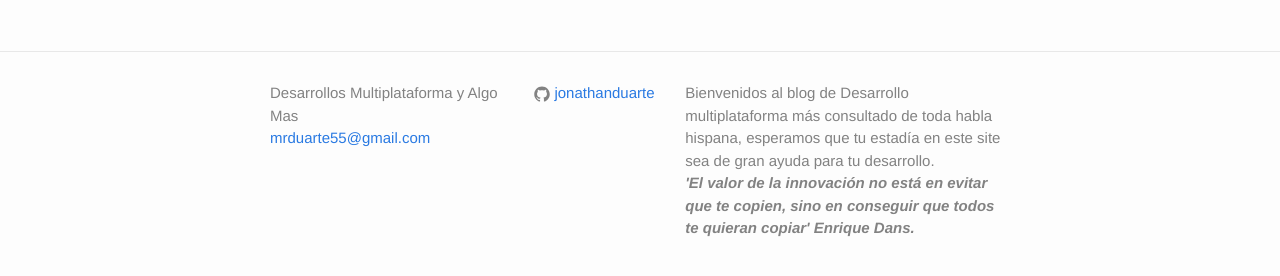
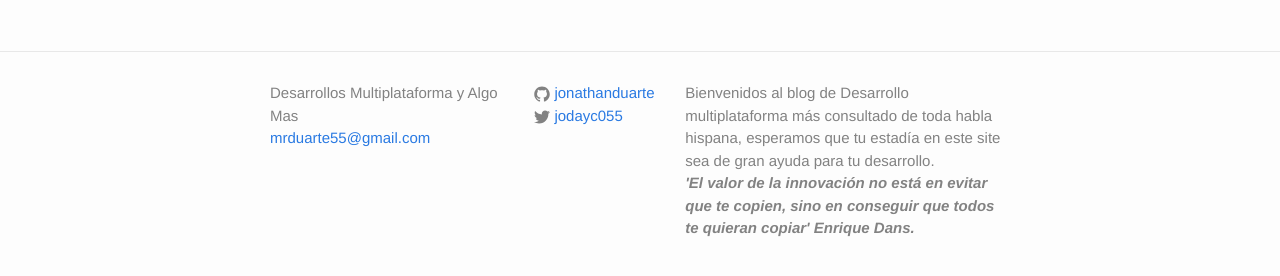
Before and after one commit to jonathanduarte/JonathanDuarte.github.io, a Jekyll site: the page built from index.html, in a window 1280 px wide. Shown: the part 206-482 px from the top of the page. Built offline with Jekyll 4.4.1, drawn with Linux system fonts in a browser that asks for light colours.

Commit message:
TwitterAccount

```diff
--- a/_config.yml
+++ b/_config.yml
@@ -5,6 +5,7 @@ description: "Bienvenidos al blog de Desarrollo multiplataforma más consultado
 baseurl: "" # the subpath of your site, e.g. /blog
 url: "http://JonathanDuarte.github.io" # the base hostname & protocol for your site
 github_username:  jonathanduarte
+twitter_username: jodayc055
 
 # Build settings
 markdown: kramdown
```
